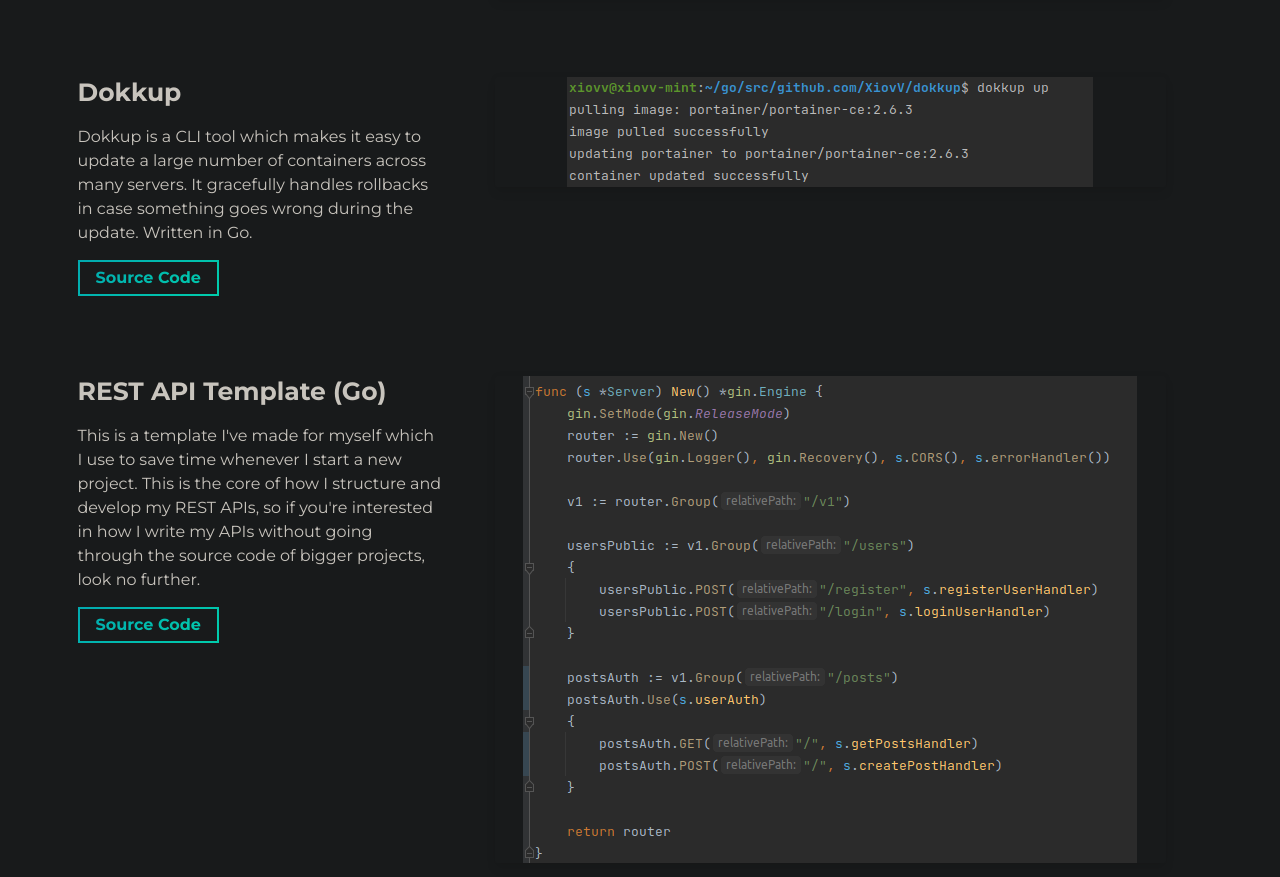
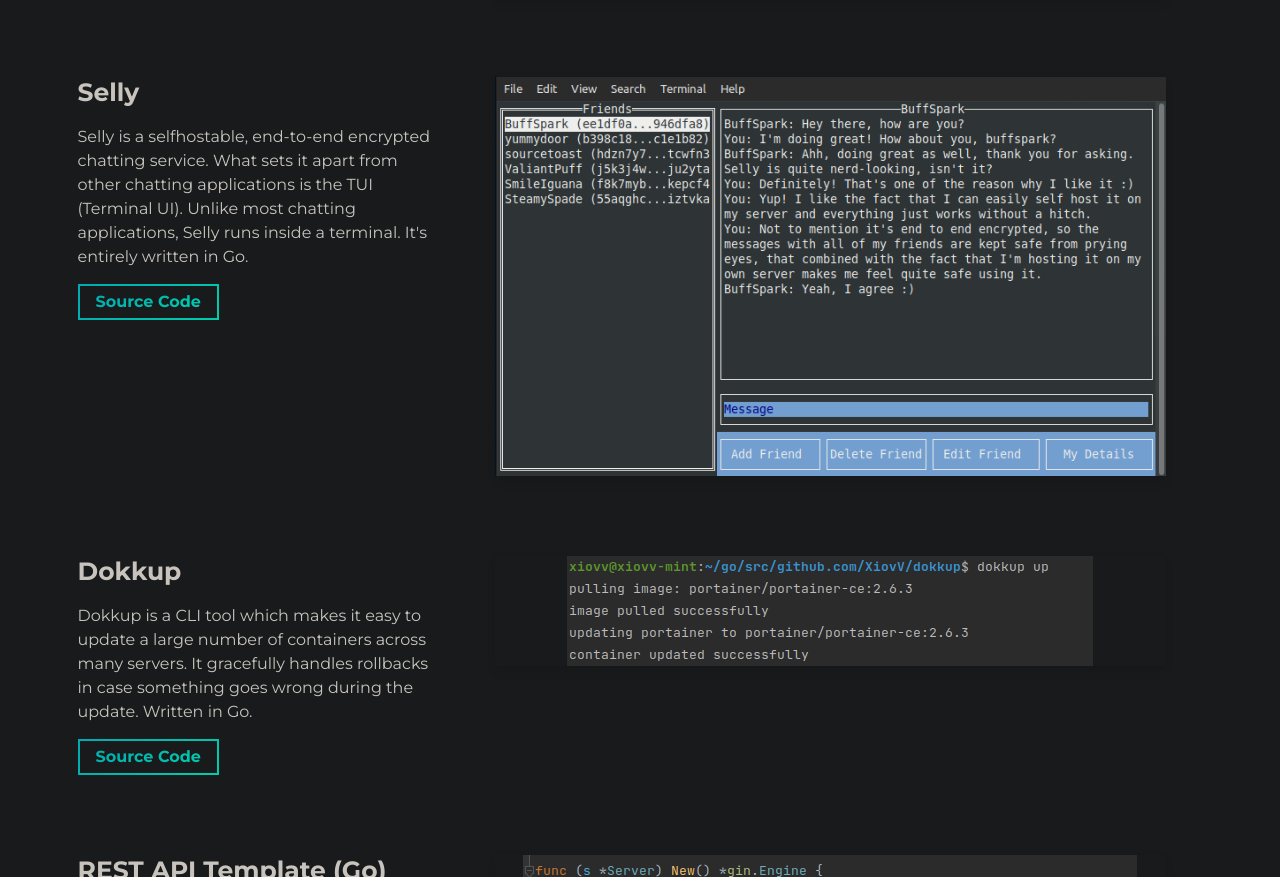
Before and after one commit to XiovV/portfolio, a website built with Parcel: page src/index.html in a window 1280 px wide. Shown: the part 1867-2744 px from the top of the page. Built offline with nearby package versions, Linux system fonts and the light colour scheme.

Commit message:
added Selly

```diff
--- a/src/index.html
+++ b/src/index.html
@@ -105,6 +105,33 @@
               <a rel="noreferrer" href="#!" target="_blank">
                 <div data-tilt data-tilt-max="4" class="thumbnail rounded js-tilt">
                   <img alt="Project Image" class="img-fluid" src="assets/golty.png" />
+                </div>
+              </a>
+            </div>
+          </div>
+        </div>
+        <!-- /END Project -->
+
+        <div class="row">
+          <div class="col-lg-4 col-sm-12">
+            <div class="project-wrapper__text load-hidden">
+              <h3 class="project-wrapper__text-title">Selly</h3>
+              <div>
+                <p class="mb-4">
+                  Selly is a selfhostable, end-to-end encrypted chatting service. What sets it apart from other chatting applications is the TUI (Terminal UI).
+                  Unlike most chatting applications, Selly runs inside a terminal. It's entirely written in Go.
+                </p>
+              </div>
+              <a rel="noreferrer" target="_blank" class="cta-btn cta-btn--hero" href="https://github.com/XiovV/Selly">
+                Source Code
+              </a>
+            </div>
+          </div>
+          <div class="col-lg-8 col-sm-12">
+            <div class="project-wrapper__image load-hidden">
+              <a rel="noreferrer" href="#!" target="_blank">
+                <div data-tilt data-tilt-max="4" class="thumbnail rounded js-tilt">
+                  <img alt="Project Image" class="img-fluid" src="assets/selly.png" />
                 </div>
               </a>
             </div>
--- a/src/sass/base/_base.scss
+++ b/src/sass/base/_base.scss
@@ -9,4 +9,5 @@
 body {
   font-family: "Montserrat", sans-serif;
   text-align: center;
+  background-color: #181A1B;
 }
```
Also changed, not shown: src/assets/selly.png (added).
